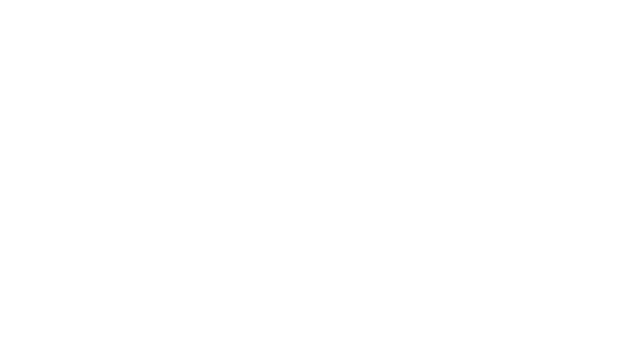
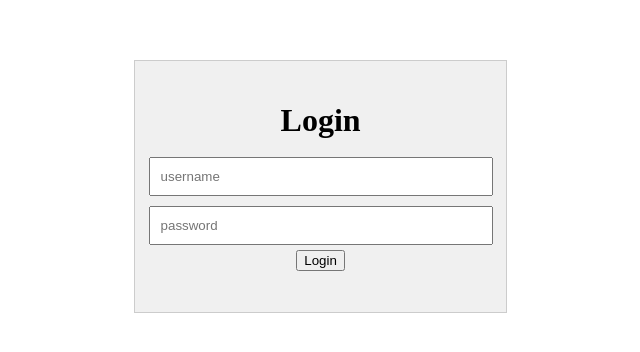
Before and after one commit to BernardWasTaken/quotes-angular, an Angular app: page /login in a window 1280 px wide. Before the commit this address led to /. Shown: the part 180-532 px from the top of the page, without its empty margins (314-954 px from the left). Built offline with nearby package versions, Linux system fonts and the light colour scheme.

Commit message:
Nestjs API login return

```diff
--- a/angular.json
+++ b/angular.json
@@ -100,5 +100,8 @@
         }
       }
     }
+  },
+  "cli": {
+    "analytics": false
   }
 }
--- a/src/app/_api/api.service.ts
+++ b/src/app/_api/api.service.ts
@@ -8,6 +8,13 @@ import { Observable } from 'rxjs';
 export class ApiService {
 
   public url: String  = ""
+
+
+  constructor(private http: HttpClient) {
+    this.url = "https://api.api-ninjas.com/v1/quotes?category="
+  }
+
+
   private categories = ['age',
     'alone',
     'amazing',
@@ -76,12 +83,29 @@ export class ApiService {
     'movies',
     'success']
 
-  constructor(private http: HttpClient) {
-    this.url = "https://api.api-ninjas.com/v1/quotes?category="
-  }
-
   getRandomQuote(): Observable<any>{
     const apiReturn = this.http.get(this.url+this.categories[Math.floor(Math.random() * this.categories.length)], {headers: new HttpHeaders().set("X-Api-Key", "43iaH7MVUUxvxV4izuGCeQ==R6wmFW5FK3ZSLuWc")});
     return apiReturn
   }
+
+  checkLoginCredentials(username: string, password: string): void{
+
+    const url = 'http://localhost:3000/users/login';
+
+    const body = {
+      "username": username,
+      "password": password
+    }
+
+    this.http.post(url, body).subscribe(
+      (response) => {
+        // Handle the response here
+        console.log(response);
+      },
+      (error) => {
+        // Handle any errors here
+        console.error(error);
+      }
+    );
+  }
 }
--- /dev/null
+++ b/src/app/_components/login/login.component.html
@@ -0,0 +1,6 @@
+<div class="container">
+    <h1>Login</h1>
+    <input type="text" class="username" placeholder="username" #username>
+    <input type="password" class="password" placeholder="password" #password>
+    <button (click)="onLogin(username.value, password.value)">Login</button>
+</div>
--- /dev/null
+++ b/src/app/_components/login/login.component.scss
@@ -0,0 +1,43 @@
+.container {
+    width: 25%;
+    height: 25%;
+    background-color: #f0f0f0;
+    border: 1px solid #ccc;
+    display: flex;
+    flex-direction: column;
+    align-items: center;
+    justify-content: center;
+    padding: 2%;
+    position: absolute;
+    top: 30%;
+    left: 35%;
+}
+
+.username,
+.password {
+    width: 100%;
+    padding: 10px;
+    margin: 5px 0;
+    height: fit-content;
+}
+
+h1{
+    order: 1;
+    width: 100%;
+    text-align: center;
+    margin-bottom: -150px;
+}
+
+.username {
+    order: 2;
+}
+
+.password {
+    order: 3;
+}
+
+button{
+    order: 4;
+    height: fit-content;
+    width: fit-content;
+}
--- /dev/null
+++ b/src/app/_components/login/login.component.ts
@@ -0,0 +1,17 @@
+import { Component } from '@angular/core';
+import { ApiService } from 'src/app/_api/api.service';
+
+@Component({
+  selector: 'app-login',
+  templateUrl: './login.component.html',
+  styleUrls: ['./login.component.scss']
+})
+export class LoginComponent {
+
+  constructor(private apiService: ApiService) {}
+
+  onLogin(username: string, password: string): void{
+    this.apiService.checkLoginCredentials(username, password);
+  }
+
+}
--- a/src/app/app-routing.module.ts
+++ b/src/app/app-routing.module.ts
@@ -1,9 +1,11 @@
 import { NgModule } from '@angular/core';
 import { RouterModule, Routes } from '@angular/router';
 import { MainComponent } from './_components/main/main.component';
+import { LoginComponent } from './_components/login/login.component';
 
 const routes: Routes = [
-  {path: '', component: MainComponent}
+  {path: '', component: MainComponent},
+  {path: 'login', component: LoginComponent}
 ];
 
 @NgModule({
```
Also changed, not shown: src/app/app.module.ts (+5 -2 lines), 2 other files (tests, documents, lock files or other folders).
